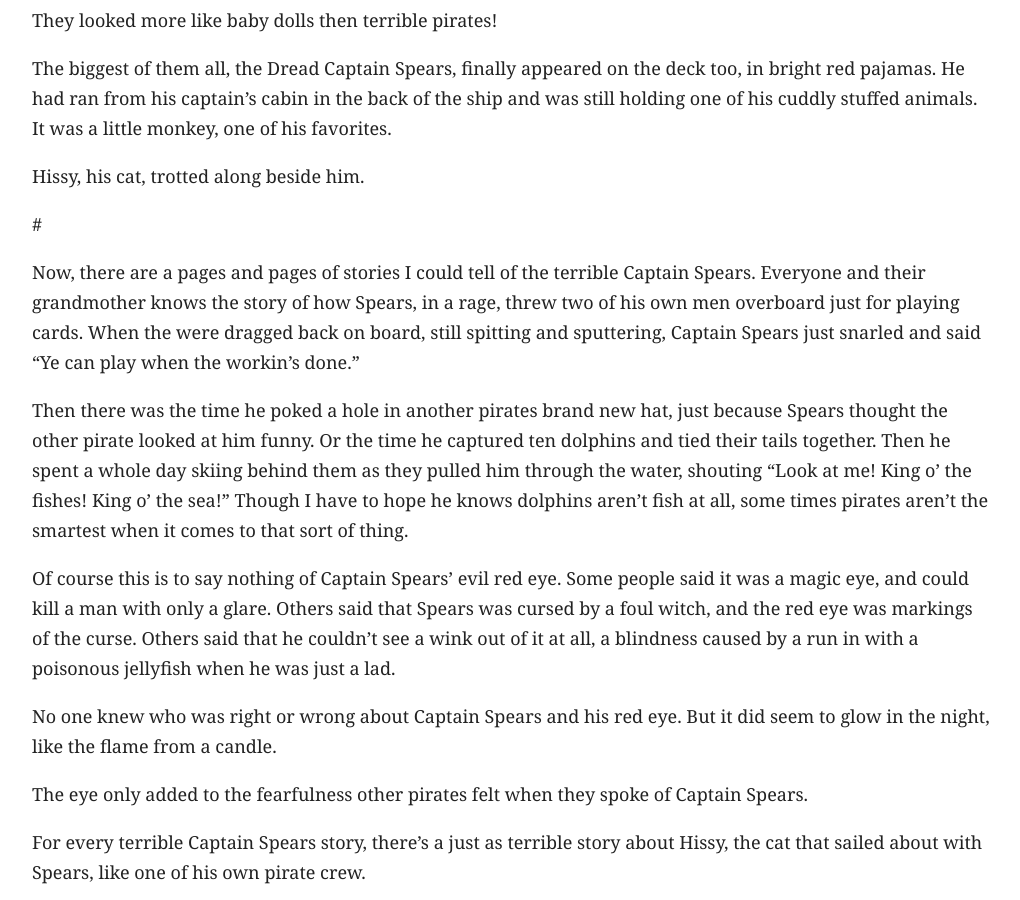
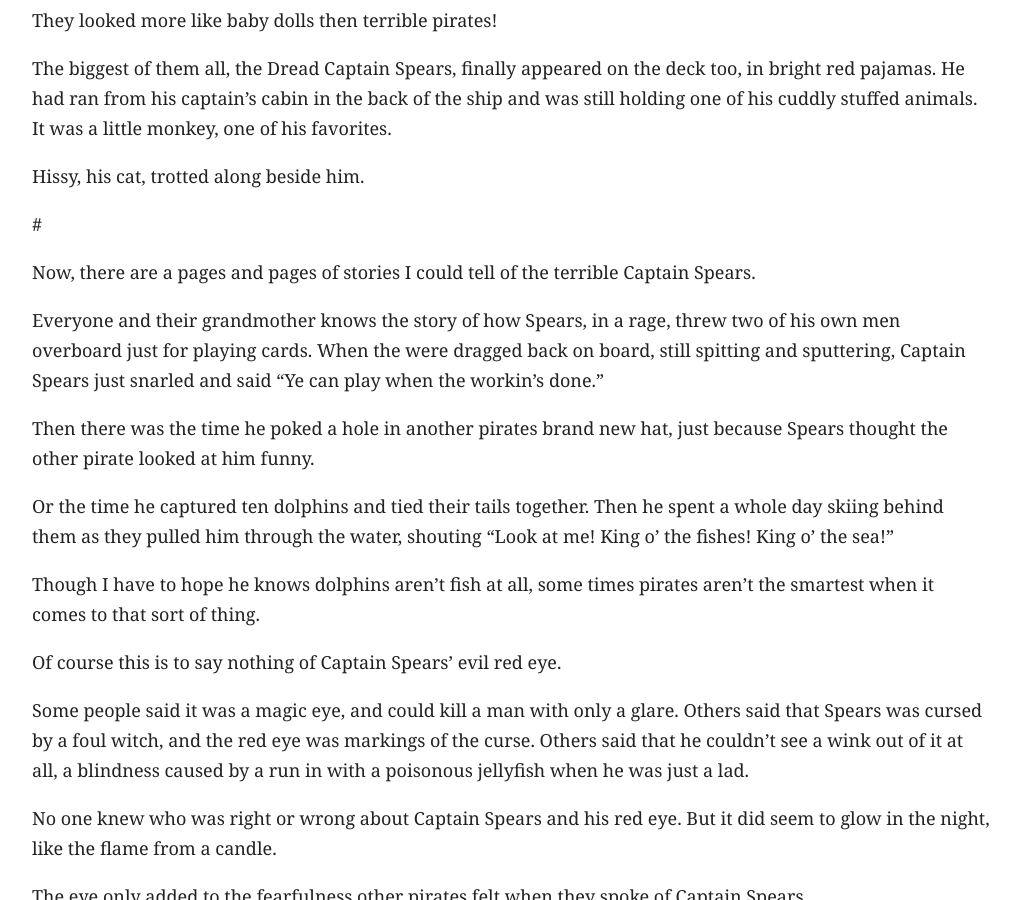
Before and after one commit to vlandham/captain_z, a Jekyll site: the page built from _posts/2014-08-11-captain_z.md, in a window 1280 px wide and 900 px high, scrolled down 3797 px. Shown: the whole window, without its empty margins (128-1148 px from the left). Built offline with Jekyll 4.4.1, drawn with Linux system fonts in a browser that asks for light colours; some web fonts are replaced; some of the changed text lies outside the part shown.

Commit message:
removing unwanted spaces

```diff
--- a/_posts/2014-08-11-captain_z.md
+++ b/_posts/2014-08-11-captain_z.md
@@ -109,12 +109,19 @@ Hissy, his cat, trotted along beside him.
 
 #
 
-Now, there are a pages and pages of stories I could tell of the terrible Captain Spears. Everyone and their grandmother knows the story of how Spears, in a rage, threw two of his own men overboard just for playing cards. When the were dragged back on board, still spitting and sputtering, Captain Spears just snarled and said "Ye can play when the workin's done."
+Now, there are a pages and pages of stories I could tell of the terrible Captain Spears.
+
+Everyone and their grandmother knows the story of how Spears, in a rage, threw two of his own men overboard just for playing cards. When the were dragged back on board, still spitting and sputtering, Captain Spears just snarled and said "Ye can play when the workin's done."
 
 Then there was the time he poked a hole in another pirates brand new hat, just because Spears thought the other pirate looked at him funny.
-Or the time he captured ten dolphins and tied their tails together. Then he spent a whole day skiing behind them as they pulled him through the water, shouting "Look at me! King o' the fishes! King o' the sea!" Though I have to hope he knows dolphins aren't fish at all, some times pirates aren't the smartest when it comes to that sort of thing.
 
-Of course this is to say nothing of Captain Spears' evil red eye. Some people said it was a magic eye, and could kill a man with only a glare. Others said that Spears was cursed by a foul witch, and the red eye was markings of the curse. Others said that he couldn't see a wink out of it at all, a blindness caused by a run in with a poisonous jellyfish when he was just a lad.
+Or the time he captured ten dolphins and tied their tails together. Then he spent a whole day skiing behind them as they pulled him through the water, shouting "Look at me! King o' the fishes! King o' the sea!"
+
+Though I have to hope he knows dolphins aren't fish at all, some times pirates aren't the smartest when it comes to that sort of thing.
+
+Of course this is to say nothing of Captain Spears' evil red eye.
+
+Some people said it was a magic eye, and could kill a man with only a glare. Others said that Spears was cursed by a foul witch, and the red eye was markings of the curse. Others said that he couldn't see a wink out of it at all, a blindness caused by a run in with a poisonous jellyfish when he was just a lad.
 
 No one knew who was right or wrong about Captain Spears and his red eye. But it did seem to glow in the night, like the flame from a candle.
 
@@ -594,7 +601,6 @@ Up in the little cave on the side of the cliff, the pirates were still fighting
 In fact it was such a fight that no one but Hissy and Barnacle Bill had noticed Captain Z's fall.
 
 Bill had stayed out of the fight over the bag, as he didn't want to get hurt in the scuffle. He was on the other side of the cave, near the doorway when he saw Hissy try for the feather and watched in horror as Captain Z slipped and disappeared  from view. In fact it was such a terrible sight that he just stood there with his mouth open wide and his eyes opened wider as the others continued to fight.
-
 
 Golden George had grabbed the bag away from Smelly Ned, who had pushed poor old Jon Thumb down to get at it. But now they were all wrestling on the floor again.
 
```
Also changed, not shown: other parts of _posts/2014-08-11-captain_z.md (+1 -1 lines), out/captain_z.md (+46 -17 lines), 1 other file.
